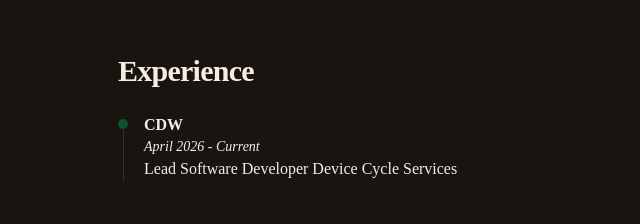
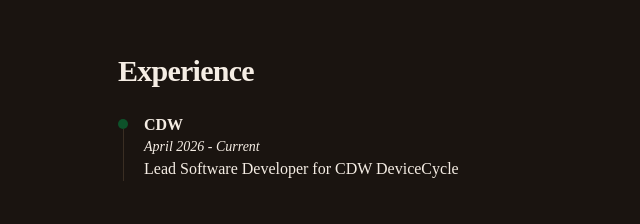
Before and after one commit to ethanwiegert/ethan-portfolio, a Next.js app: page / in a window 1280 px wide. Shown: the part 1560-1784 px from the top of the page, without its empty margins (162-802 px from the left). Built offline with nearby package versions, Linux system fonts and the light colour scheme.

Commit message:
fixing small typo in experiences

```diff
--- a/src/app/page.tsx
+++ b/src/app/page.tsx
@@ -10,7 +10,7 @@
     time:string
   }
 
-  const CurrentExperience: Experience[] = [ {job:"CDW", description:"Lead Software Developer Device Cycle Services", time:"April 2026 - Current"},  {job:"Lexicon Tech Solutions", description:"Software developer", time:"April 2024 - April 2026"}, {job:"Exela Pharma Sciences", description:"QC Microbiologist", time:"August 2021 - August 2022"}];
+  const CurrentExperience: Experience[] = [ {job:"CDW", description:"Lead Software Developer for CDW DeviceCycle", time:"April 2026 - Current"},  {job:"Lexicon Tech Solutions", description:"Software developer", time:"April 2024 - April 2026"}, {job:"Exela Pharma Sciences", description:"QC Microbiologist", time:"August 2021 - August 2022"}];
 
   const CurrentRole = "CDW";
 
```
